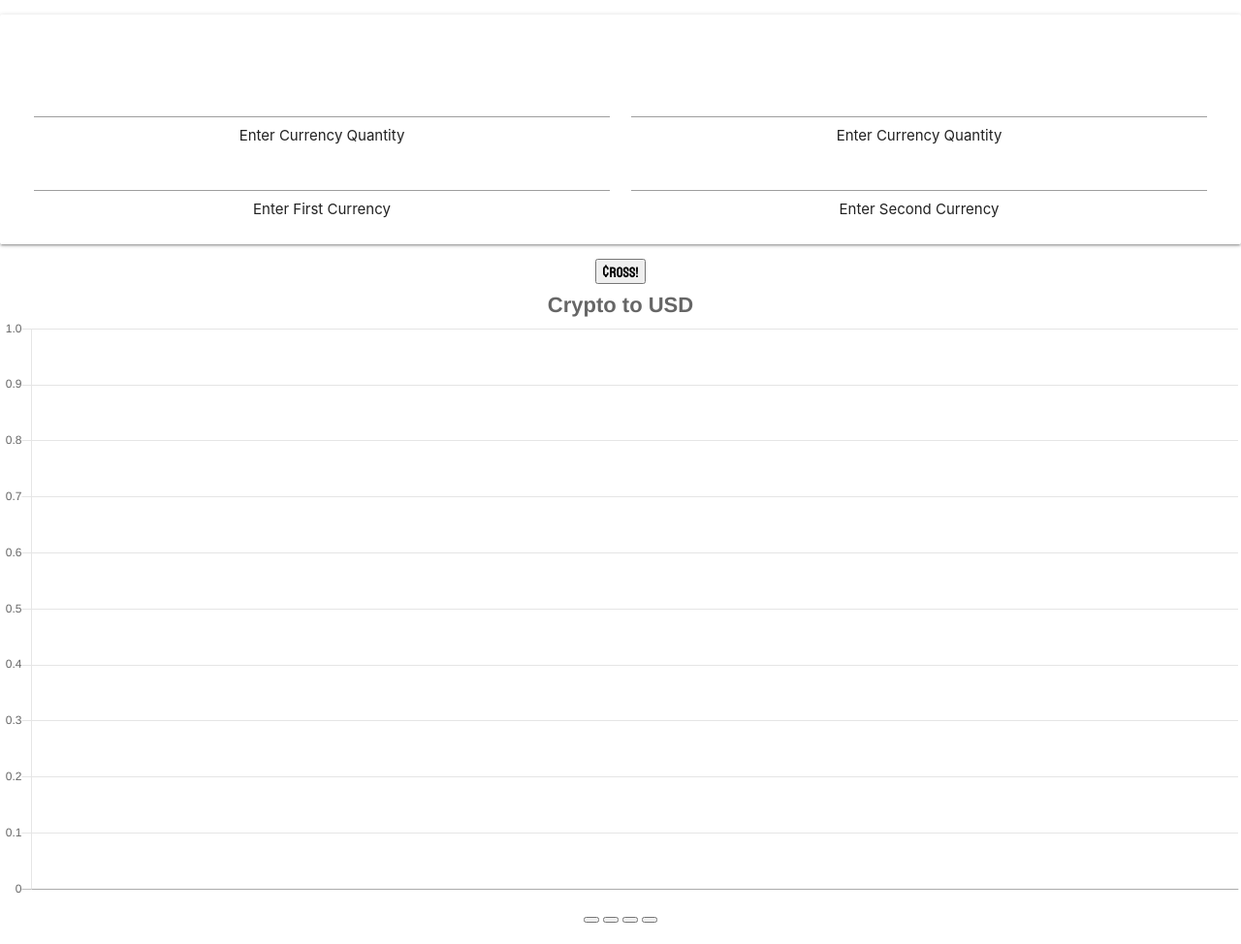
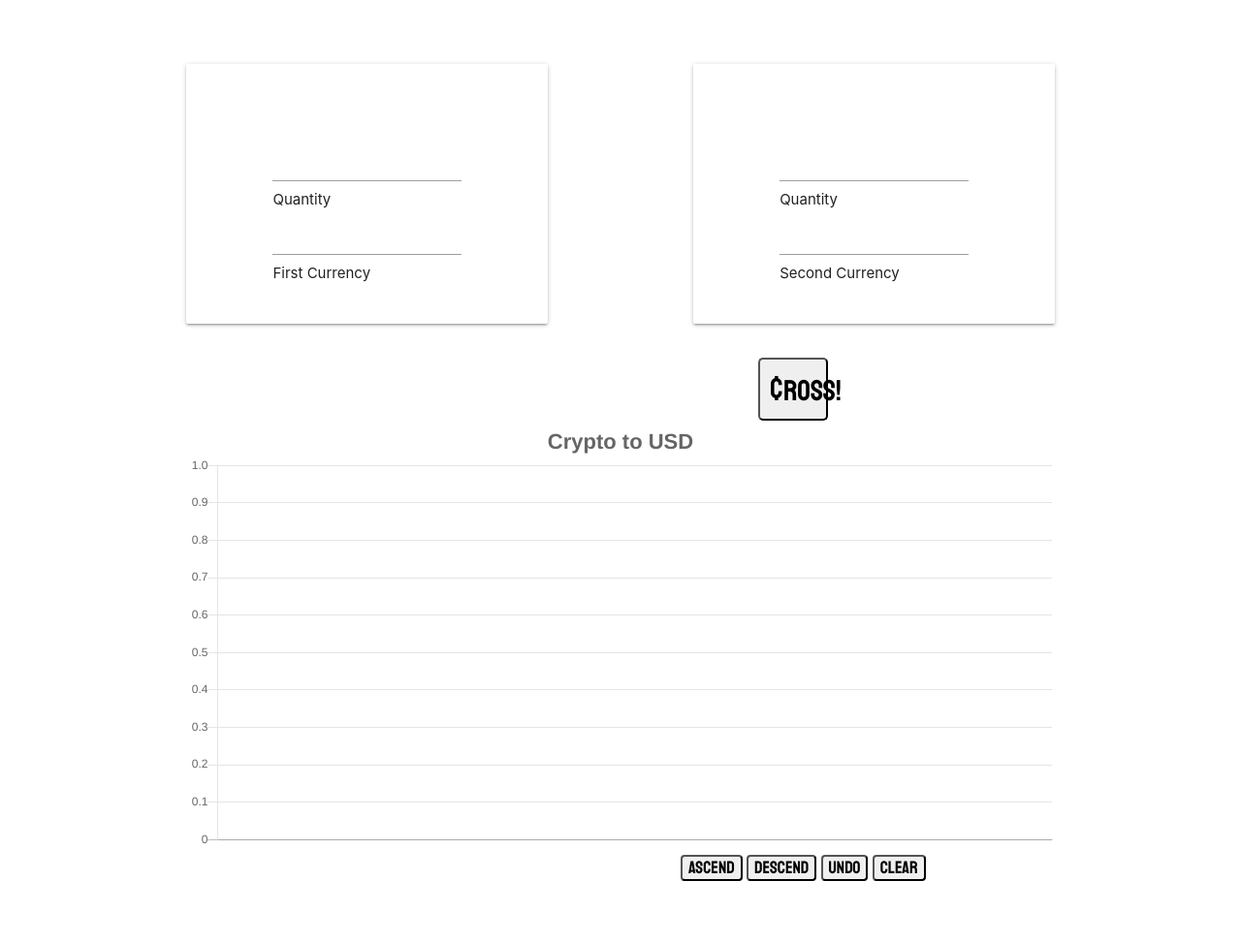
Before and after one commit to gstockha/crypto-api, a plain HTML site: page index.html in a window 1280 px wide. Shown: the part 122-1096 px from the top of the page at 97% size. After the commit the page ends 1049 px from the top, so only its background shows below. Drawn offline with nearby package versions, Linux system fonts and the light colour scheme; no server answers.

Commit message:
finished button and page styling

```diff
--- a/assets/style.css
+++ b/assets/style.css
@@ -17,9 +17,43 @@ header h1::first-letter {
 #convert-btn {
     font-family: 'Staatliches', cursive;
     text-align: center;
+    width: 8%;
+    padding: 10px;
+    border-radius: 5px;
+    font-size: 30px;
+    margin-left: 590px;
 }
+#convert-btn:hover {
+    cursor: pointer;
+}
+
 #stats {
     text-align: center;
     font-family: 'Staatliches', cursive;
     font-size: larger;
 }
+
+#ascend-graph {
+    border-radius: 4px;
+    font-size: larger;
+    margin-left: 510px;
+    font-family: 'Staatliches', cursive;
+}
+
+#descend-graph {
+    border-radius: 4px;
+    font-size: larger;
+    font-family: 'Staatliches', cursive;
+}
+
+#undo-graph {
+    border-radius: 4px;
+    font-size: larger;
+    font-family: 'Staatliches', cursive;
+}
+
+#clear-graph {
+    border-radius: 4px;
+    font-size: larger;
+    font-family: 'Staatliches', cursive;
+}
--- a/index.html
+++ b/index.html
@@ -18,19 +18,55 @@
         <header>
             <h1>¢rypto Cross</h1>
         </header>
-        <div class="validate center">
-        <div>
+        <div class="container cont">
+            <div class="row">
+                <div class="col s5">
+                    <div class="row">
+                        <div class="col s2"></div>
+                        <div class="input-field col s8">
+
+                        </div>
+                        <div class="col s2"></div>
+                    </div>
                     <div class="row card-panel">
-                <div class="col s6">
+                        <div class="col s2"></div>
+                        <div class="input-field col s8">
                             <h2 id="price1"></h2>
-                <input id="number1">Enter Currency Quantity</input>
-                <input id="search1">Enter First Currency</input>
+                            <input id="number1"> Quantity </input>
+                            <input id="search1">First Currency </input>
+
                         </div>
+                        <div class="col s2"></div>
+                        <div class="col s1"></div>
+                        <div class="col s10 center-align">
 
-                <div class="col s6">
+                        </div>
+                        <div class="col s1"></div>
+                    </div>
+                </div>
+                <div class="col s2"></div>
+                <div class="col s5">
+                    <div class="row">
+                        <div class="col s2"></div>
+                        <div class="input-field col s8">
+
+                        </div>
+                        <div class="col s2"></div>
+                    </div>
+                    <div class="row card-panel">
+                        <div class="col s2"></div>
+                        <div class="input-field col s8">
                             <h2 id="price2"></h2>
-                <input id="number2">Enter Currency Quantity</input>
-                <input id="search2">Enter Second Currency</input>
+                            <input id="number2">Quantity</input>
+                            <input id="search2">Second Currency</input>
+
+                        </div>
+                        <div class="col s2"></div>
+                        <div class="col s1"></div>
+                        <div class="col s10 center-align">
+
+                        </div>
+                        <div class="col s1"></div>
                     </div>
                     </div>
                     </div>
@@ -71,10 +107,10 @@
                     });
                 </script>
                 <div id="graph-buttons">
-                    <button id="ascend-graph" class="oi oi-arrow-thick-top mr-2"></button>
-                    <button id="descend-graph" class="oi oi-arrow-thick-bottom mr-2"></button>
-                    <button id="undo-graph" class="oi oi-undo mr-2"></button>
-                    <button id="clear-graph" class="oi oi-circle-x mr-2"></button>
+                    <button id="ascend-graph" class="oi oi-arrow-thick-top mr-2">Ascend</button>
+                    <button id="descend-graph" class="oi oi-arrow-thick-bottom mr-2">Descend</button>
+                    <button id="undo-graph" class="oi oi-undo mr-2">Undo</button>
+                    <button id="clear-graph" class="oi oi-circle-x mr-2">Clear</button>
                 </div>
             </div>
             <div> <!--display market cap and other data PUT ON THE RIGHT SIDE?-->
```
Lines whose indentation alone changed are shown as unchanged.
